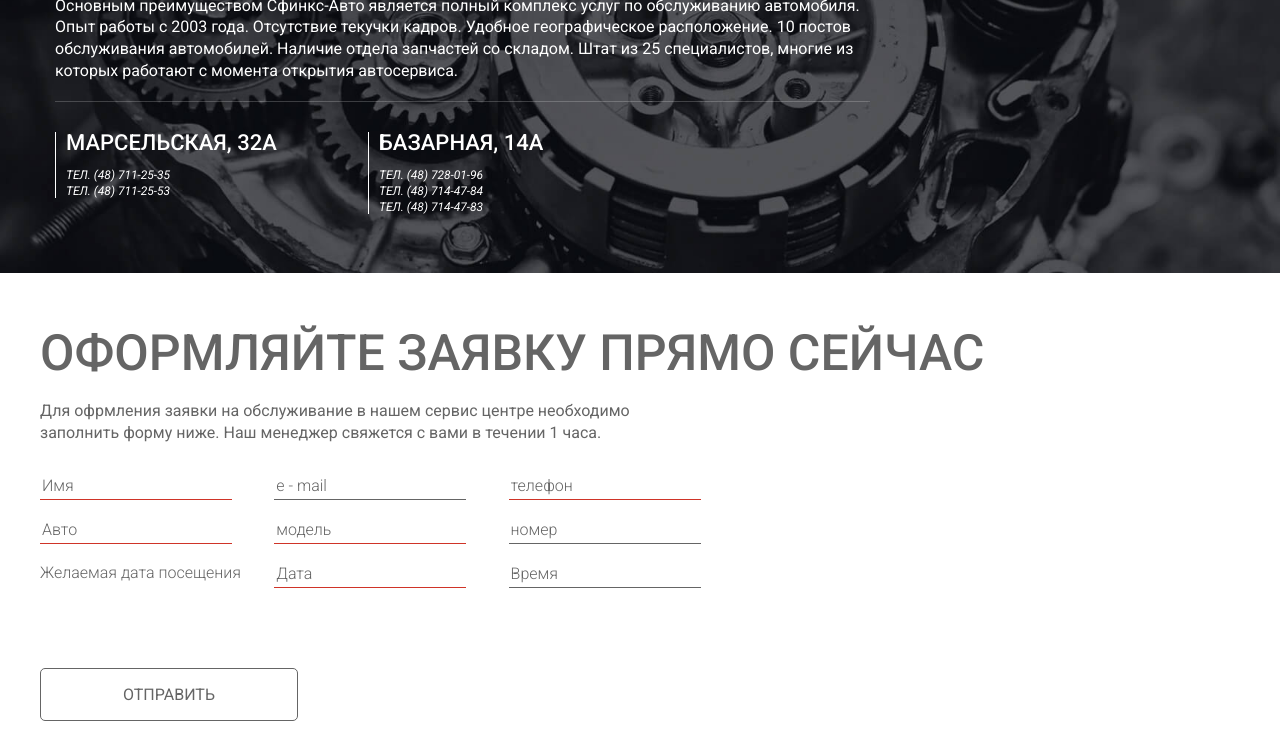
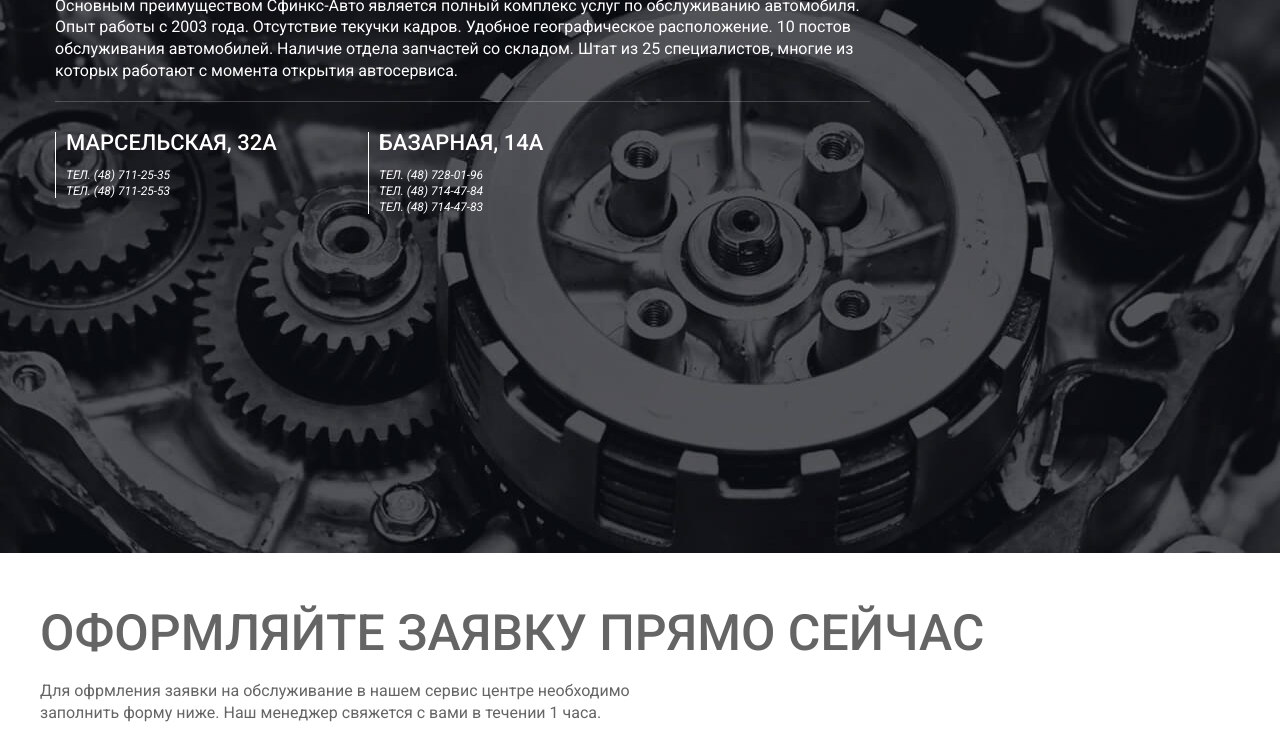
Before and after one commit to sheep-fish-vert/sphinx, a website: page src/contacts.html in a window 1280 px wide. Shown: the part 527-1260 px from the top of the page. Drawn offline with nearby package versions, Linux system fonts and the light colour scheme; some packages are replaced by stand-ins of ours; files that its build step writes are made by us from their sources.

Commit message:
add fix changed media points

```diff
--- a/src/sass/adaptation_scss/adaptation_develop_2.scss
+++ b/src/sass/adaptation_scss/adaptation_develop_2.scss
@@ -4,7 +4,7 @@
 @media screen and (max-width: 1600px){
 
 }
-@media screen and (max-width: 1360px){
+@media screen and (max-width: 1366px){
     .footer .convert-big-foot .right-descript .conteiner-block {padding-right: 0px; border-right: 0px solid #aa2c23;}
     .items-share .items-wrap .row-item .convert-item:nth-child(2) { width: 45%;margin-right: 0%; margin-left: 5%;
         .item{float: right;}
--- a/src/sass/develop_scss/develop_2.scss
+++ b/src/sass/develop_scss/develop_2.scss
@@ -204,7 +204,7 @@
 }
 
 // contacts
-.contacts-first{ height: 660px; position: relative;
+.contacts-first{ position: relative;
     .index-first-top{margin-right: -13px;
         .index-page{position: absolute; top: 0; left: 0px; width: 170px; height: 135px;  background-color: #cf3428; display: flex; align-items: flex-end; justify-content: center;
             .conteiner{ text-align: center; font-size: 45px; font-weight: 600;  font-family: "Chupada", sans-serif;   color: rgb(255, 255, 255);  text-transform: uppercase; padding-bottom: 10px;}
```
